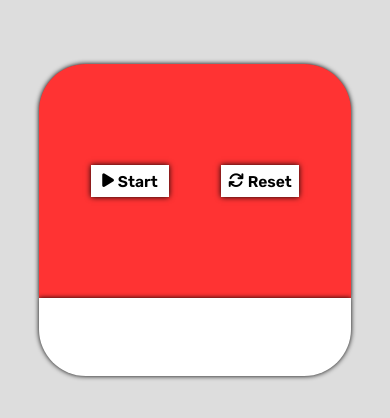
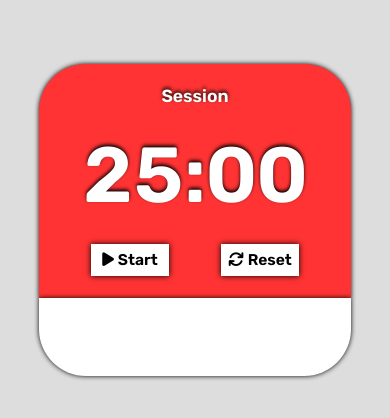
Before and after one commit to GitHubSlav/25-5clock, a React app: page / in a window 390 px wide. Shown: the part 210-628 px from the top of the page. Built offline with nearby package versions, Linux system fonts and the light colour scheme.

Commit message:
Added 'session/break' label and remaining time to 'upper-panel'

```diff
--- a/src/components/Clock.js
+++ b/src/components/Clock.js
@@ -16,10 +16,27 @@ class Clock extends React.Component {
       isTicking: false
     };
   }
+
+  toMMSS(time) {
+    let minutes = Math.floor(time / 60);
+    let seconds = time % 60;
+    return (
+      (minutes < 10 ? "0" + minutes : minutes) +
+      ":" +
+      (seconds < 10 ? "0" + seconds : seconds)
+    );
+  }
+
   render() {
     return (
       <div id="clock">
         <div id="upper-panel">
+          <div id="timer-label" className="shadowed-text">
+            {this.state.isOnSession ? "Session" : "Break"}
+          </div>
+          <div id="time-left" className="shadowed-text">
+            {this.toMMSS(this.state.timerSec)}
+          </div>
           <div id="play-pause-restart">
             <Button
               iconClass={this.state.isTicking ? "fa fa-pause": "fa fa-play"}
--- a/src/styling/Clock.css
+++ b/src/styling/Clock.css
@@ -20,7 +20,7 @@
     display: flex;
     flex-direction: column;
     align-items: center;
-    justify-content: space-around;
+    justify-content: space-evenly;
 }
 
 #lower-panel{
@@ -39,6 +39,20 @@
     align-items: center;
     justify-content: space-evenly;
     width: 100%;
+}
+
+#timer-label{
+    font-size: 3vw;
+}
+
+#time-left{
+    font-size: 10vw;
+    font-family: Rubik, monospace;
+    font-variant-numeric: tabular-nums;
+}
+
+.shadowed-text{
+    text-shadow: 0vw -0.1vw 0.5vw black;
 }
 
 @media (max-width: 900px){
@@ -62,7 +76,7 @@
         display: flex;
         flex-direction: column;
         align-items: center;
-        justify-content: space-around;
+        justify-content: space-evenly;
     }
 
     #lower-panel{
@@ -74,6 +88,20 @@
         display: flex;
         justify-content: space-around;
         align-items: center;
+    }
+
+    #timer-label{
+        font-size: 4.5vw;
+    }
+
+    #time-left{
+        font-size: 15vw;
+        font-family: Rubik, monospace;
+        font-variant-numeric: tabular-nums;
+    }
+
+    .shadowed-text{
+        text-shadow: 0vw -0.2vw 0.75vw black;
     }
 }
 
@@ -98,7 +126,7 @@
         display: flex;
         flex-direction: column;
         align-items: center;
-        justify-content: space-around;
+        justify-content: space-evenly;
     }
 
     #lower-panel{
@@ -111,4 +139,18 @@
         justify-content: space-around;
         align-items: center;
     }
+
+    #timer-label{
+        font-size: 4.5vw;
+    }
+
+    #time-left{
+        font-size: 20vw;
+        font-family: Rubik, monospace;
+        font-variant-numeric: tabular-nums;
+    }
+
+    .shadowed-text{
+        text-shadow: 0vw -0.4vw 1vw black;
+    }
 }
```
